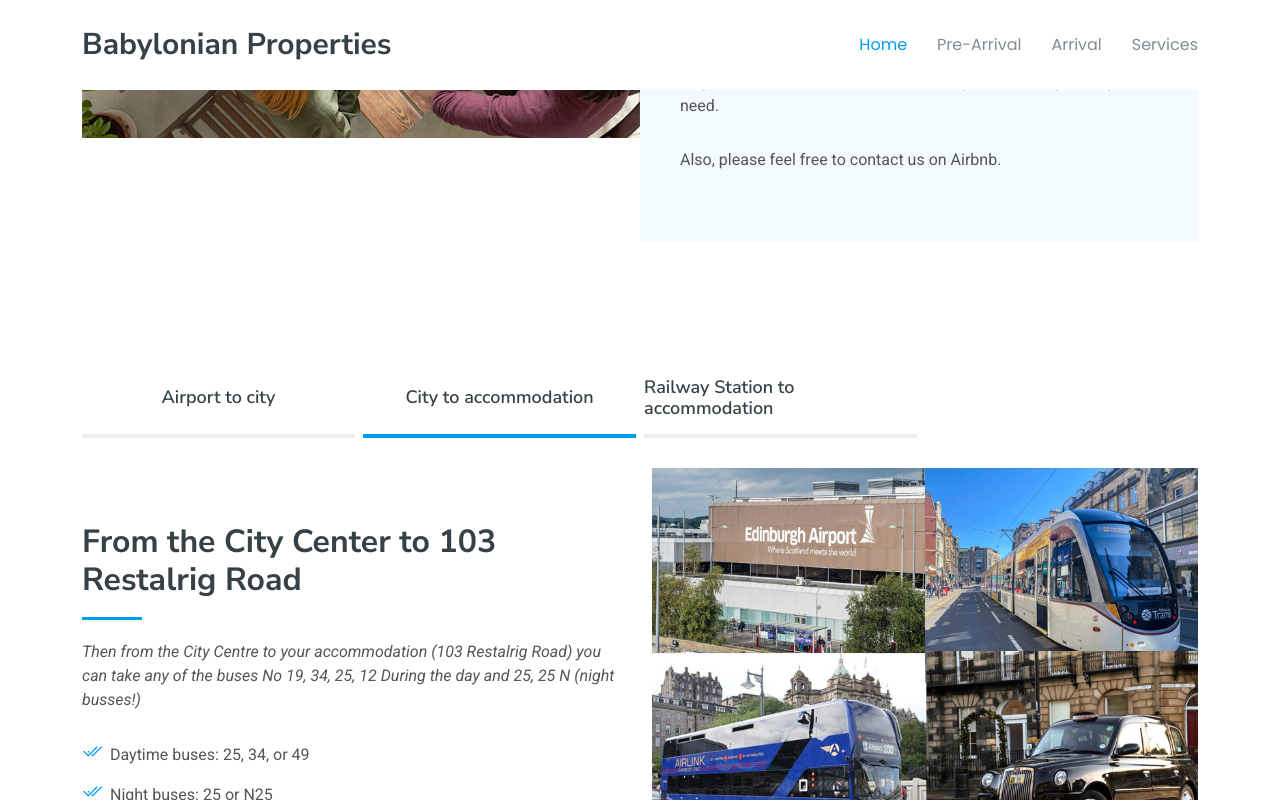
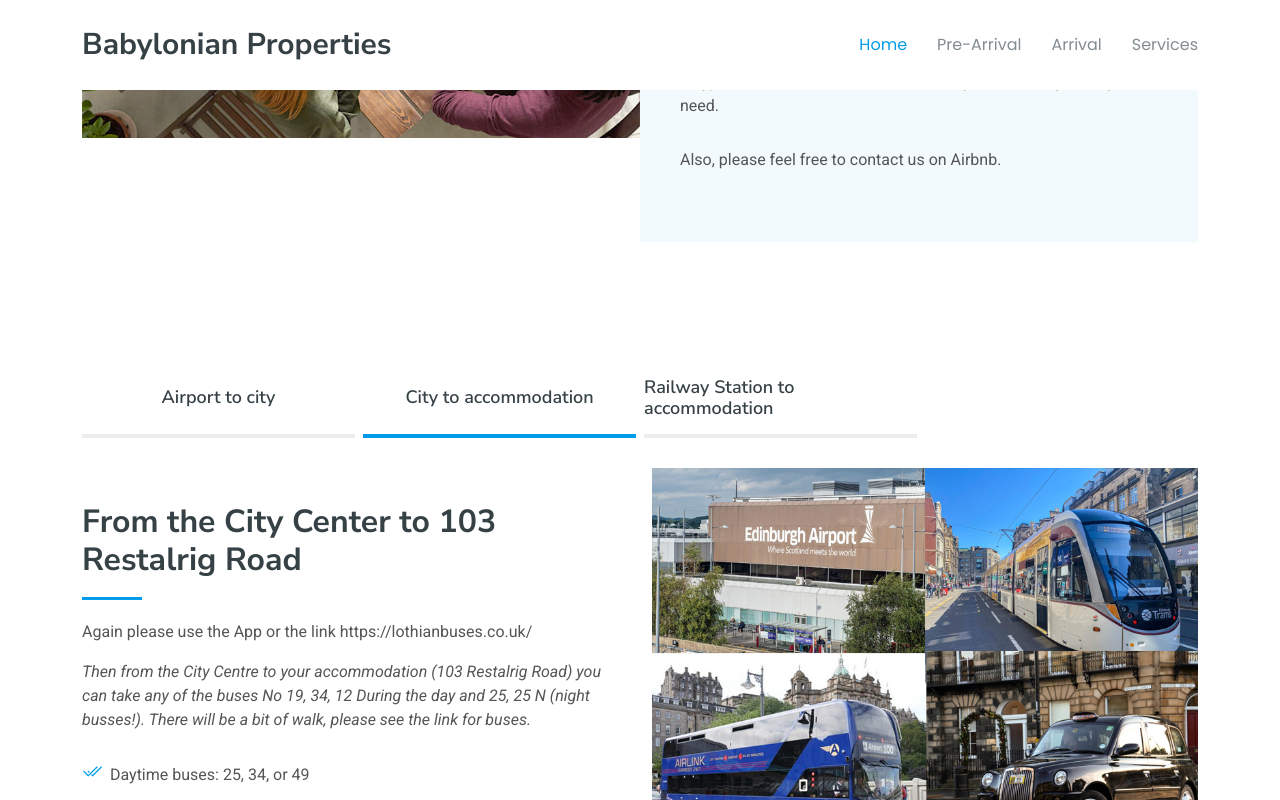
Before and after one commit to nikhilbiju-kv/AirBnb, a plain HTML site: page index.html in a window 1280 px wide. Both pictures are taken after a click on the tab "City to accommodation". Shown: the part 939-1739 px from the top of the page. Drawn offline with Linux system fonts and the light colour scheme.

Commit message:
Updatetd content

```diff
--- a/index.html
+++ b/index.html
@@ -178,12 +178,14 @@ Or you can use the following Links:
             </div>
           </div><!-- End tab content item -->
 
+
           <div class="tab-pane fade" id="features-tab-2">
             <div class="row">
               <div class="col-lg-6 order-2 order-lg-1 mt-3 mt-lg-0 d-flex flex-column justify-content-center">
                 <h3>From the City Center to 103 Restalrig Road</h3>
+                <p>Again please use the App or the link    https://lothianbuses.co.uk/  </p>
                 <p class="fst-italic">
-                Then from the City Centre to your accommodation (103 Restalrig Road)  you can take any of the buses No 19, 34, 25, 12  During the day and 25, 25 N  (night busses!)
+                Then from the City Centre to your accommodation (103 Restalrig Road)  you can take any of the buses No 19, 34, 12  During the day and 25, 25 N  (night busses!). There will be a bit of walk, please see the link for buses.
                 </p>
                 <ul>
                   <li><i class="bi bi-check2-all"></i> <span>Daytime buses: 25, 34, or 49</span></li>
```
